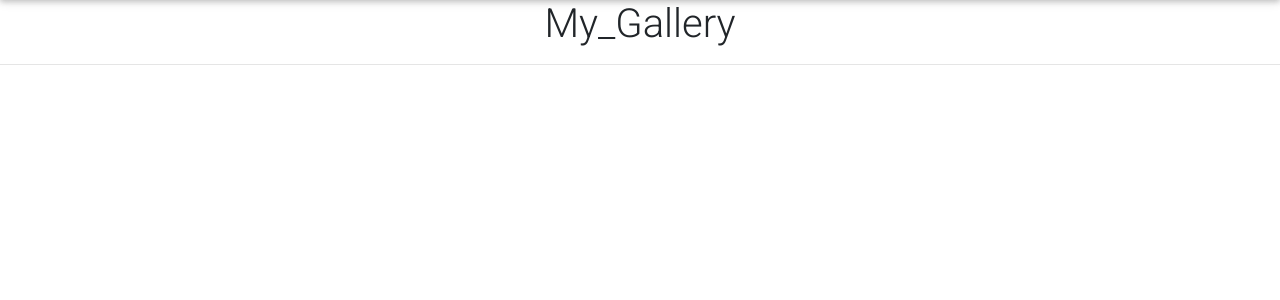
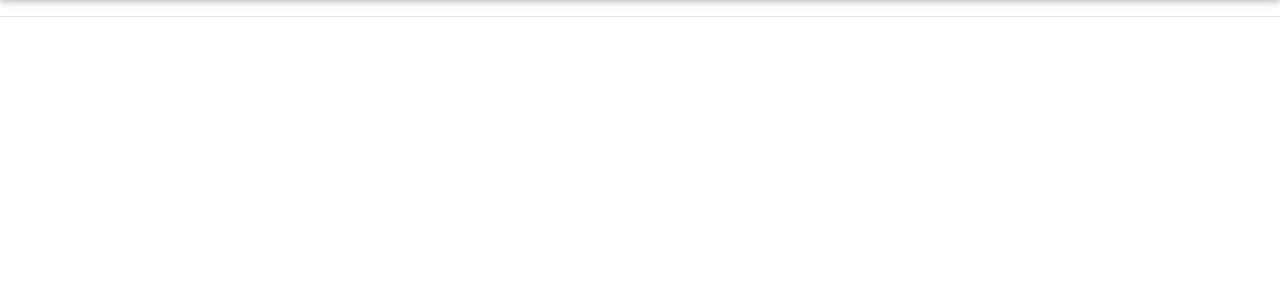
Before and after one commit to David5627/My_Gallary, a Django app: page / in a window 1280 px wide. Shown: the part 74-374 px from the top of the page. Run offline with Django 3.2, Linux system fonts and the light colour scheme; data that the repository does not hold is empty; some libraries are stand-ins or nearby versions.

Commit message:
make changes

```diff
--- a/pictures/templates/photos.html
+++ b/pictures/templates/photos.html
@@ -13,12 +13,12 @@
 
         {% block content %}
         {{block.super}}
-        <h1 class='text-center'> My_Gallery</h1>
+        <h1 class='text-center'></h1>
         {%for location in locations %}
         <a href="/location/{{location.locationName}}" class="pl-3"> {{location.locationName}}</a>
         {%endfor%}
         <hr>
-        <div class="container-fluid">
+        <div class="container">
             <div class="row">
                 {%for pic in pics%}
                 <div class="col-md-3 mb-3">
@@ -59,7 +59,7 @@
                                         <div class="col-sm">Category: {{pic.imageCategory}}</div>
                                     </div>
 
-                                    <button type="button" class="btn btn-secondary" data-dismiss="modal">Close</button>
+                                    <button type="button" class="btn btn-secondary" data-dismiss="modal">Exit</button>
                                 </div>
                             </div>
                         </div>
```
